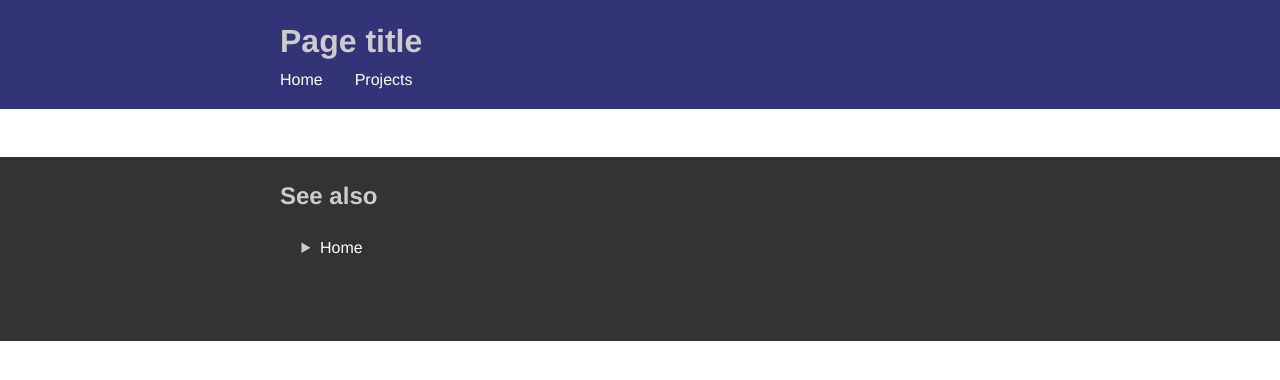
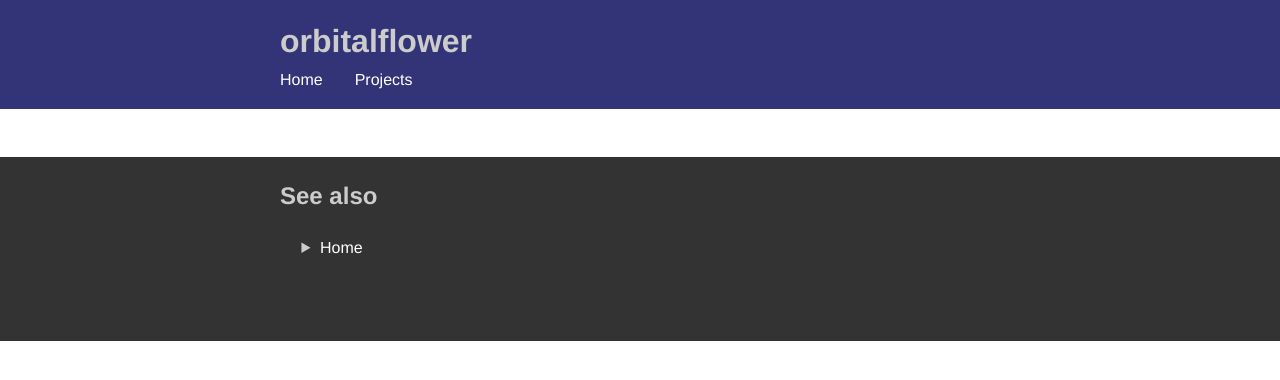
Before and after one commit to orbitalflower/blog-old, a Jekyll site: the page built from index.html, in a window 1280 px wide. Shown: the top 380 px of the page. Built offline with Jekyll 4.4.1, drawn with Linux system fonts in a browser that asks for light colours.

Commit message:
Updated layout

```diff
--- a/_layouts/default.html
+++ b/_layouts/default.html
@@ -13,9 +13,9 @@
     <div id="wrapper">
 
       <nav>
-        <h1>Page title</h1>
+        <h1>{{ page.title }}</h1>
         <ul>
-          <li><a href="{{ site.url }}">Home</a></li>
+          <li><a href="{{ site.baseurl }}/">Home</a></li>
           <li><a href="{{ site.baseurl }}/projects.html">Projects</a></li>
         </ul>
       </nav>
@@ -35,7 +35,7 @@
             {% if page.next %}
             <li>Later: <a href="{{ site.baseurl }}{{ page.next.url }}">{{ page.next.title }}</a></li>
             {% endif %}
-            <li><a href="/">Home</a></li>
+            <li><a href="{{ site.baseurl }}/">Home</a></li>
           </ul>
         </section>
       </footer>
```
